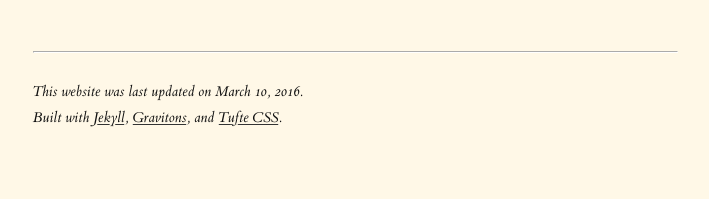
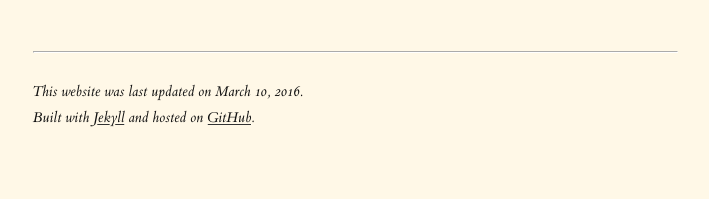
Before and after one commit to mrzool/mrzool.github.io, a Jekyll site: the page built from index.md, in a window 1280 px wide. Shown: the part 1016-1215 px from the top of the page, without its empty margins (285-994 px from the left). Built offline with Jekyll 4.4.1, drawn with Linux system fonts in a browser that asks for light colours; before the commit the page ends 1188 px from its top, so only the background shows below that.

Commit message:
Hosted on GitHub

```diff
--- a/_includes/_footer.html
+++ b/_includes/_footer.html
@@ -1,5 +1,5 @@
 <footer class="px2 py2 mt2">
   {% comment %} {% include _nav.html %} {% endcomment %}
   <small class="block h5 mb1"> <i>This website was last updated on {{ 'now' | date: "%B %-d, %Y" }}.</i> </small>
-  <small class="block h5 mb3"><i>Built with <a href="http://jekyllrb.com/">Jekyll</a>, <a href="http://jxnblk.com/gravitons/">Gravitons</a>, and <a href="http://www.daveliepmann.com/tufte-css/">Tufte CSS</a>.</i></small>
+  <small class="block h5 mb3"><i>Built with <a href="http://jekyllrb.com/">Jekyll</a> and hosted on <a href="http://github.com">GitHub</a>.
 </footer>
```
